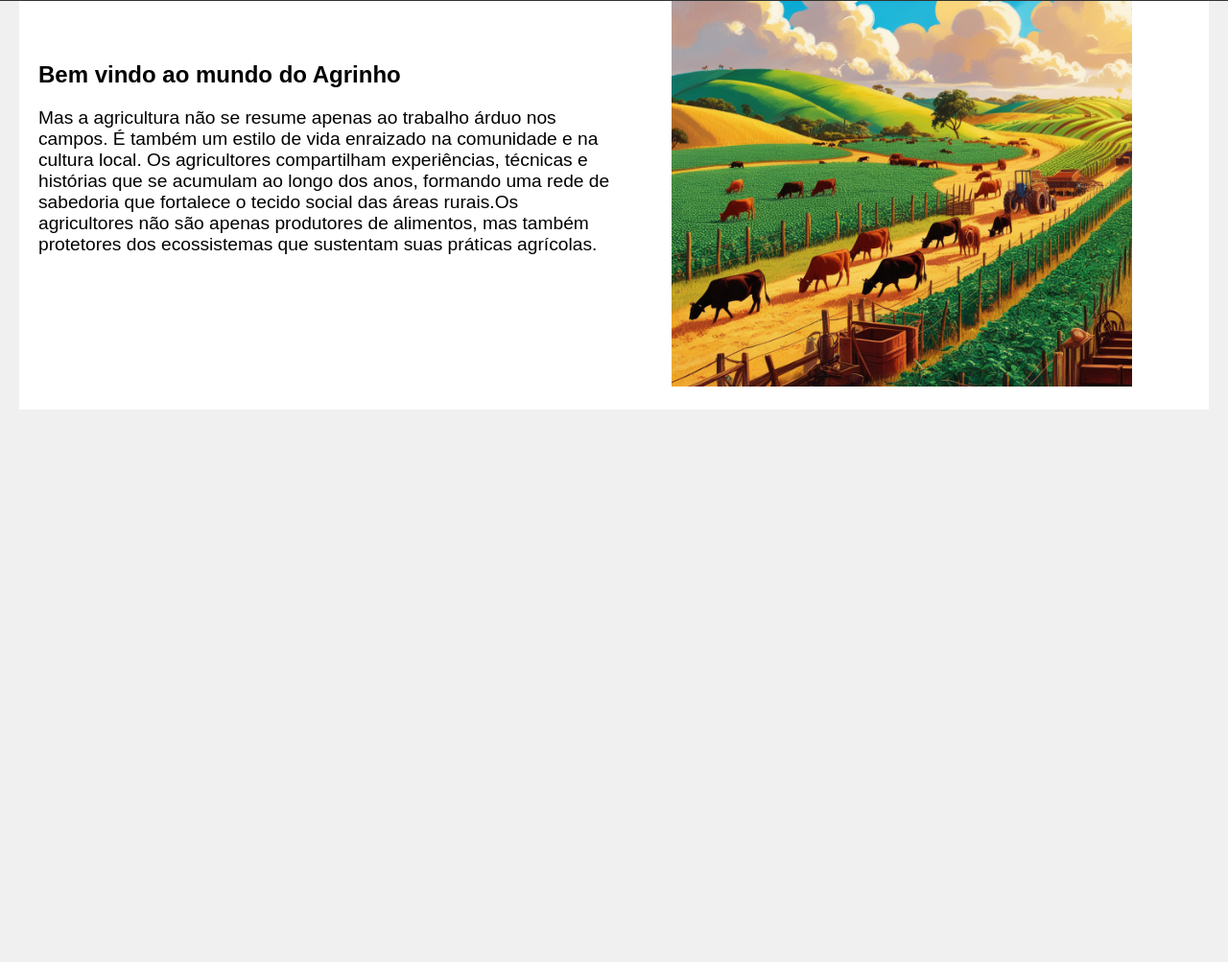
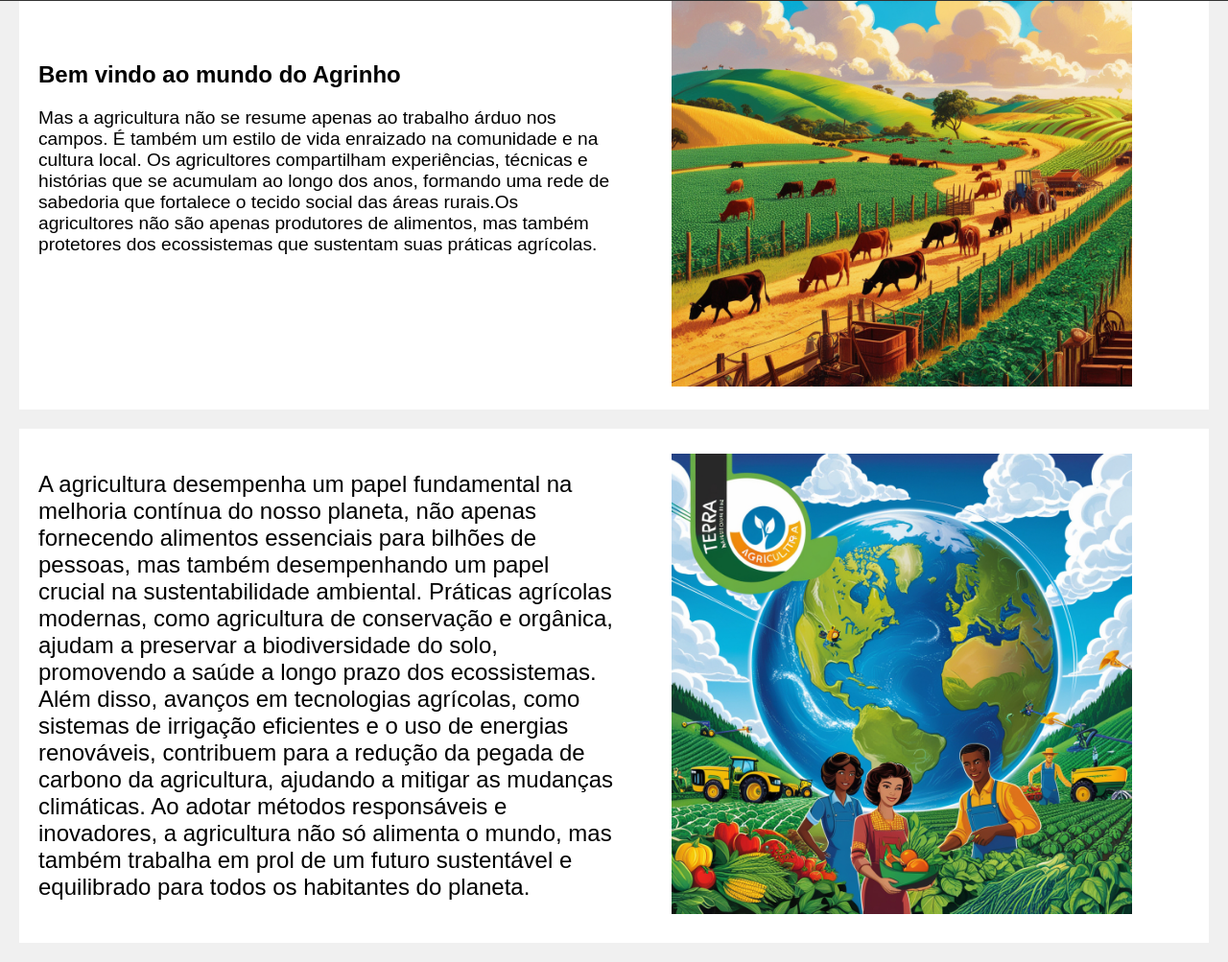
Before and after one commit to Magestade/agrinho, a plain HTML site: page index.html in a window 1280 px wide. Shown: the part 799-1802 px from the top of the page at 96% size. Before the commit the page ends 1246 px from the top, so only its background shows below. Drawn offline with Linux system fonts and the light colour scheme.

Commit message:
Add files via upload

```diff
--- a/index.html
+++ b/index.html
@@ -47,8 +47,21 @@
             <img src="Default_Vibrant_illustration_of_agropecuaria_set_in_a_lush_sun_2.jpg" alt="um campo ca casas">
         </div>
     </section>
-
-
+    <section class="conteudo">
+        <div>
+            <p style="font-size:1.5em;">
+                A agricultura desempenha um papel fundamental na melhoria contínua do nosso planeta, não apenas fornecendo alimentos essenciais para bilhões de pessoas,
+             mas também desempenhando um papel crucial na sustentabilidade ambiental. Práticas agrícolas modernas, como agricultura de conservação e orgânica, ajudam
+             a preservar a biodiversidade do solo, promovendo a saúde a longo prazo dos ecossistemas. Além disso, avanços em tecnologias agrícolas, como sistemas de
+              irrigação eficientes e o uso de energias renováveis, contribuem para a redução da pegada de carbono da agricultura, ajudando a mitigar as
+               mudanças climáticas. Ao adotar métodos responsáveis e inovadores, a agricultura não só alimenta o mundo, mas também trabalha em prol de um
+                futuro sustentável e equilibrado para todos os habitantes do planeta.
+            </p>
+        </div>
+        <div>
+            <img src="Default_A_vibrant_and_stylized_illustration_of_Planet_Earth_wi_1.jpg">
+        </div>
+    </section>
     <footer>
         <p>&copy; 2024 Meu Site. Todos os direitos reservados.</p>
     </footer>
```
Also changed, not shown: Default_A_vibrant_and_stylized_illustration_of_Planet_Earth_wi_1.jpg (added), style.css (line endings or trailing spaces).
